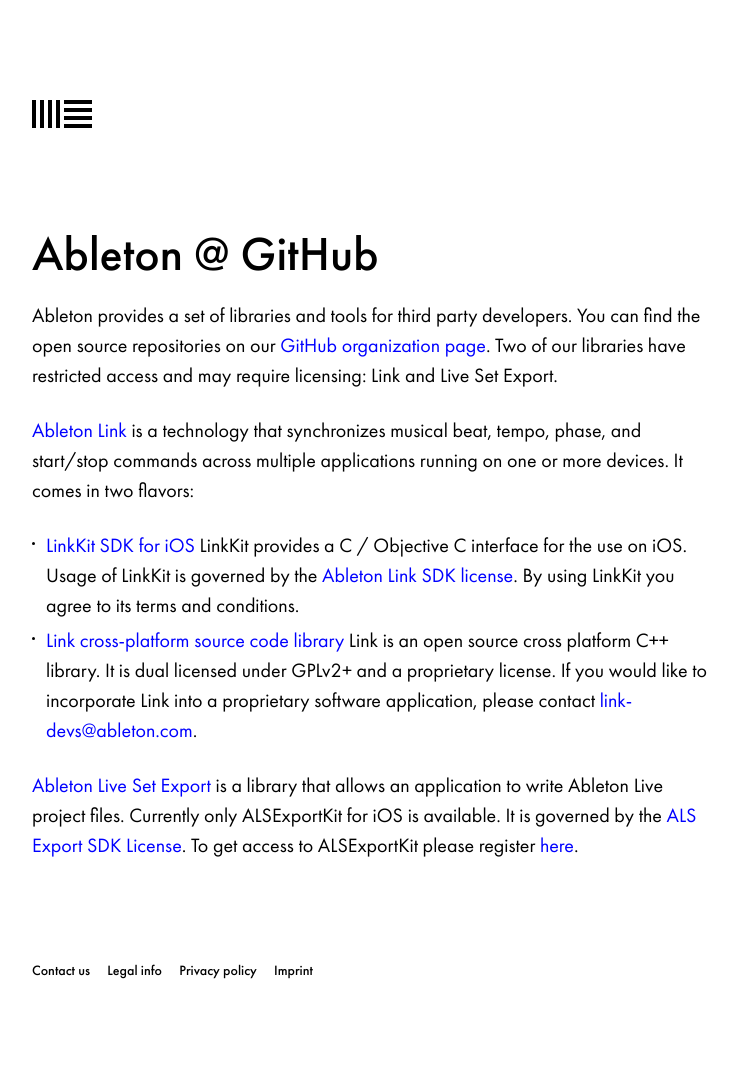
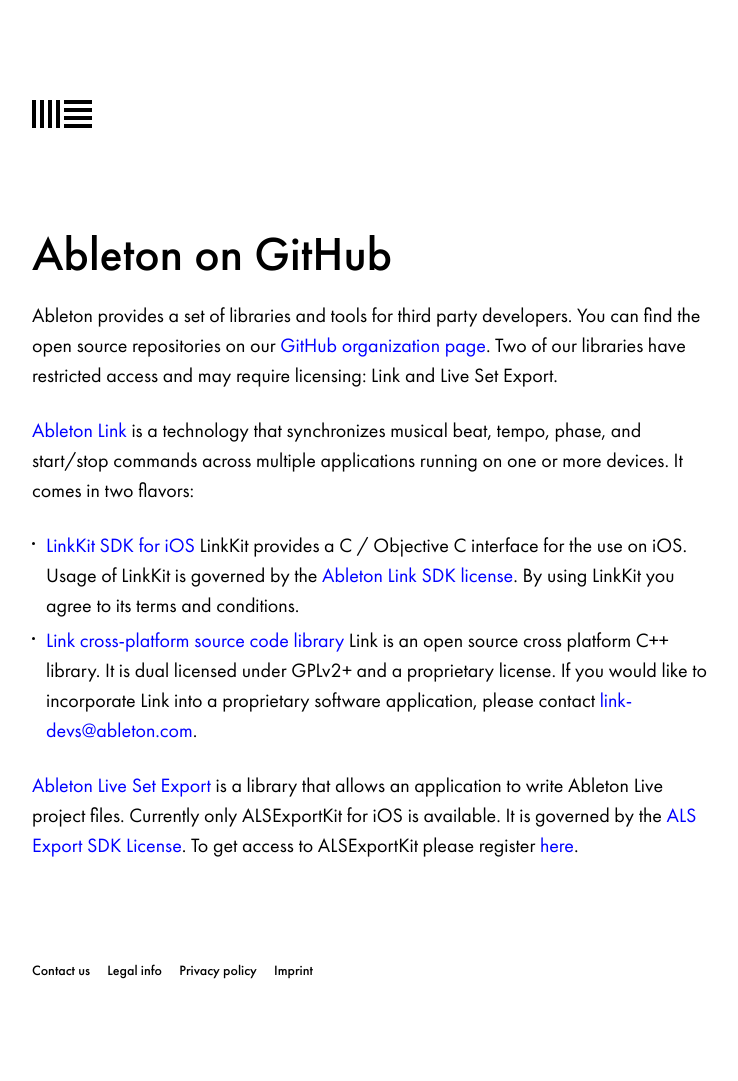
Before and after one commit to Ableton/ableton.github.io, a Jekyll site: the page built from index.md, in a window 1280 px wide. Shown: the whole page, without its empty margins (268-1006 px from the left). Built offline with Jekyll 4.4.1, drawn with Linux system fonts in a browser that asks for light colours.

```diff
--- a/_includes/head.html
+++ b/_includes/head.html
@@ -1,4 +1,7 @@
 <head>
+  <meta name="application-name" content="Ableton on GitHub">
+  <meta name="author" content="Ableton AG">
+  <meta name="keywords" content="Ableton, Github, music">
   <meta charset="utf-8">
   <meta http-equiv="X-UA-Compatible" content="IE=edge">
   <meta name="viewport" content="width=device-width, initial-scale=1">
--- a/index.md
+++ b/index.md
@@ -1,10 +1,10 @@
 ---
 layout: link
 active_page: link
-title: Ableton @ GitHub
+title: Ableton on GitHub
 ---
 
-# Ableton @ GitHub
+# Ableton on GitHub
 
 Ableton provides a set of libraries and tools for third party developers. You can find the
 open source repositories on our [GitHub organization page](https://github.com/ableton).
```
